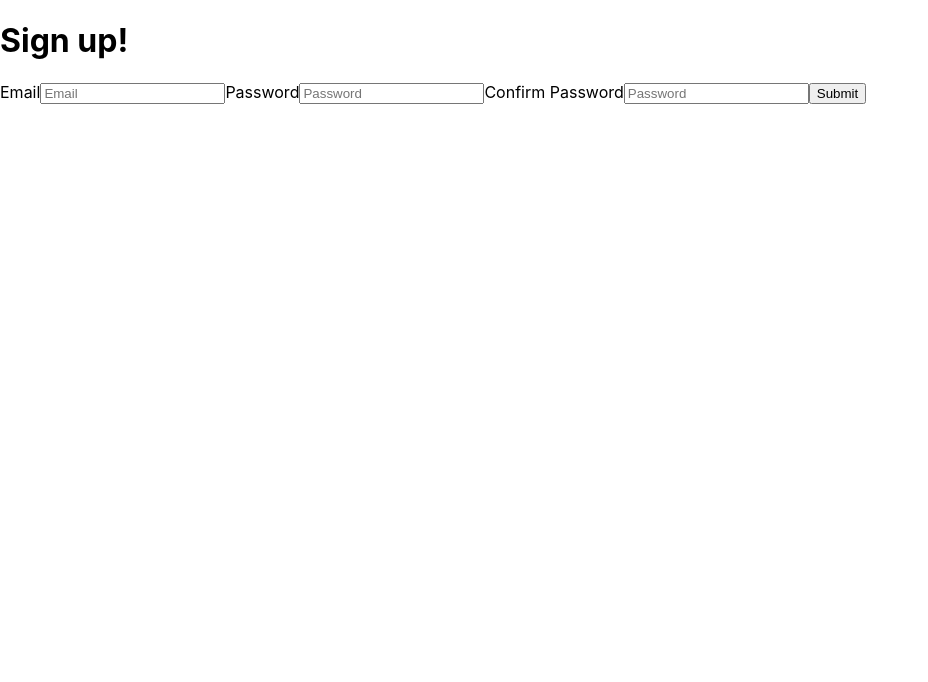
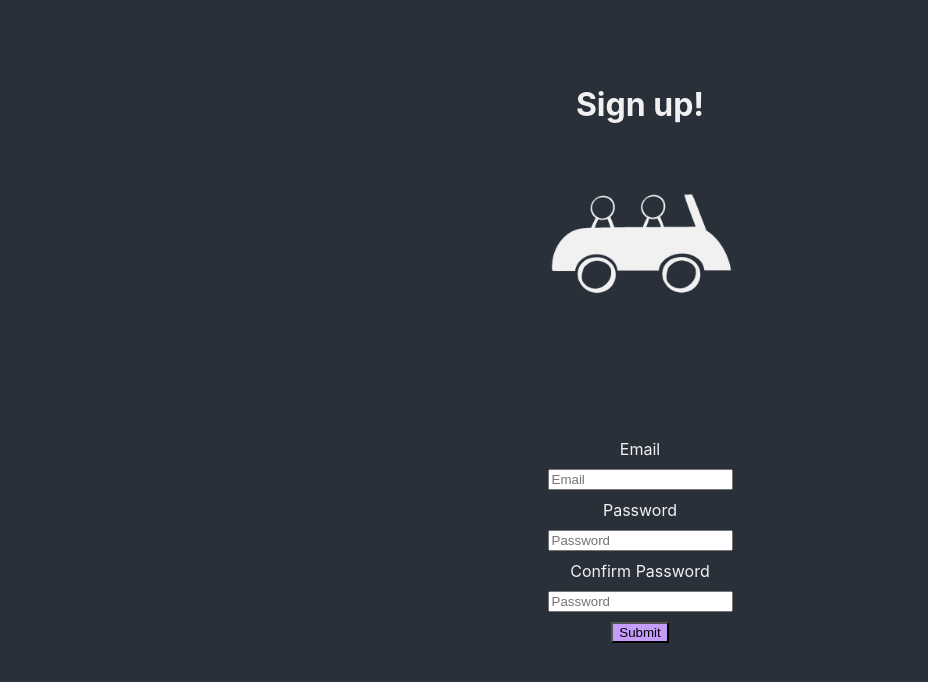
Before and after one commit to Austin2Shih/carpool-website, a Next.js app: page /signup in a window 1280 px wide. Shown: the top 682 px of the page, without its empty margins (0-928 px from the left). Built offline with nearby package versions, Linux system fonts and the light colour scheme; no server answers.

Commit message:
styled signup page

```diff
--- a/pages/signup.js
+++ b/pages/signup.js
@@ -3,7 +3,8 @@ import { useRouter } from 'next/router';
 import { createUserWithEmailAndPassword } from "firebase/auth"
 import { auth } from '../util/firebase';
 import styles from '../styles/Home.module.css';
-
+import Image from 'next/image';
+import logo from '../assets/logo.png'
 
 export default function SignUp() {
   console.log("AUTH", auth)
@@ -49,10 +50,14 @@ export default function SignUp() {
     };
 
   return (
-    <div classname={styles.main}>
-      <h1 classname={styles.h1}>Sign up!</h1>
+    <div className={styles.main}>
+      <h1>Sign up!</h1>
+      <Image
+        src={logo}
+        width={200}
+        height={200}/>
       {error}
-      <form onSubmit={handleSignUp}>
+      <form className={styles.flexColumn} onSubmit={handleSignUp}>
           <label>Email</label>
           <input
             onChange={(e) => setEmail(e.target.value)}
@@ -74,7 +79,7 @@ export default function SignUp() {
             type="password"
             placeholder="Password">
           </input>
-          <input type="submit"></input>
+          <input className = {styles.input}  type="submit"></input>
         </form>
     </div>
 
```
